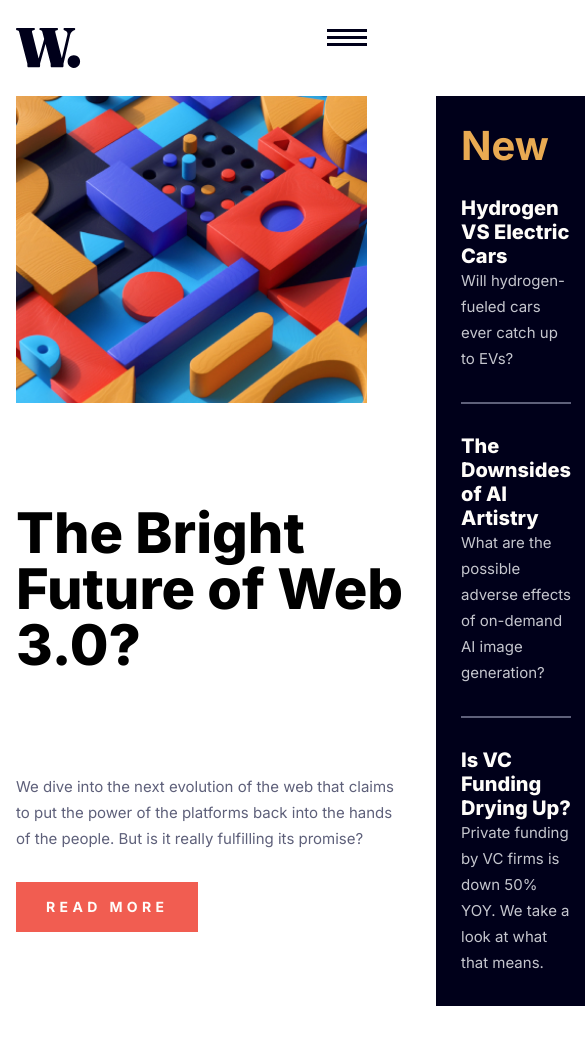
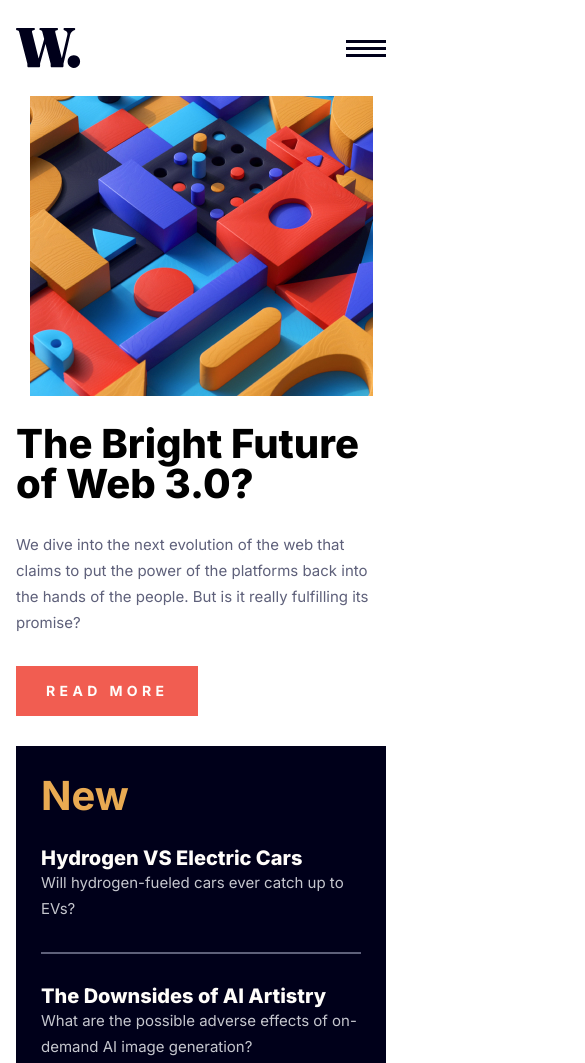
Before and after one commit to Junior-dev-Track/14-css-web-3-0-project-samuel-villa, a plain HTML site: page index.html in a window 390 px wide. Shown: the top 1063 px of the page, 585 px wide, since content can reach past the window. Drawn offline with Linux system fonts and the light colour scheme.

Commit message:
[IMP] responsiveness

```diff
--- a/style.css
+++ b/style.css
@@ -16,6 +16,7 @@ header {
     display: flex;
     flex-direction: row;
     justify-content: space-between;
+    align-items: center;
 }
 
 header > .header__menu > img {
@@ -175,9 +176,15 @@ section > .section__grid__article > .section__grid__article_elm > .section__grid
     color: #5E607A;
 }
 
+
+
 @media (max-width: 768px) {
+    html {
+        width: 370px;
+    }
+
     .container {
-        max-width: 90%;
+        width: 370px;
         margin: 28px 16px 70px 16px;
     }
 
@@ -185,11 +192,12 @@ section > .section__grid__article > .section__grid__article_elm > .section__grid
         padding-top: 0;
         padding-bottom: 28px;
         display: flex;
+        flex-direction: row;
         justify-content: space-between;
     }
 
     header > .header__menu > img {
-        display: inline-flex;
+        display: block;
     }
 
     header > .header__menu > ul {
@@ -198,6 +206,7 @@ section > .section__grid__article > .section__grid__article_elm > .section__grid
 
     main {
         display: flex;
+        flex-direction: column;
     }
 
     .rect_img {
@@ -206,7 +215,7 @@ section > .section__grid__article > .section__grid__article_elm > .section__grid
 
     .square_img {
         width: 90%;
-        height: auto;
+        width: auto;
         overflow: hidden;
         display: block;
     }
@@ -218,13 +227,37 @@ section > .section__grid__article > .section__grid__article_elm > .section__grid
     }
 
     main > .main__grid1 {
-        display: grid;
+        display: flex;
+        flex-direction: column;
         gap: 28px;
-        grid-template-columns: 100vw;
-        grid-template-rows: auto auto auto;
     }
 
     main > .main__grid1 > .main1__img {
-        grid-column: 1 / 2;
+        display: flex;
+        justify-content: space-around;
+    }
+
+    main > .main__grid1 > .main1__h1 > h1 {
+        font-size: 40px;
+        font-weight: 800;
+        line-height: 40px;
+    }
+
+    section > .section__grid__article {
+        display: flex;
+        flex-direction: column;
+    }
+
+    section > .section__grid__article > .section__grid__article_elm {
+        display: grid;
+        grid-template-columns: 100px auto;
+        grid-template-rows: auto auto;
+        gap: 25px;
+    }
+
+    section {
+        padding-top: 70px;
+        padding-bottom: 0;
+        height: 100%;
     }
 }
```
